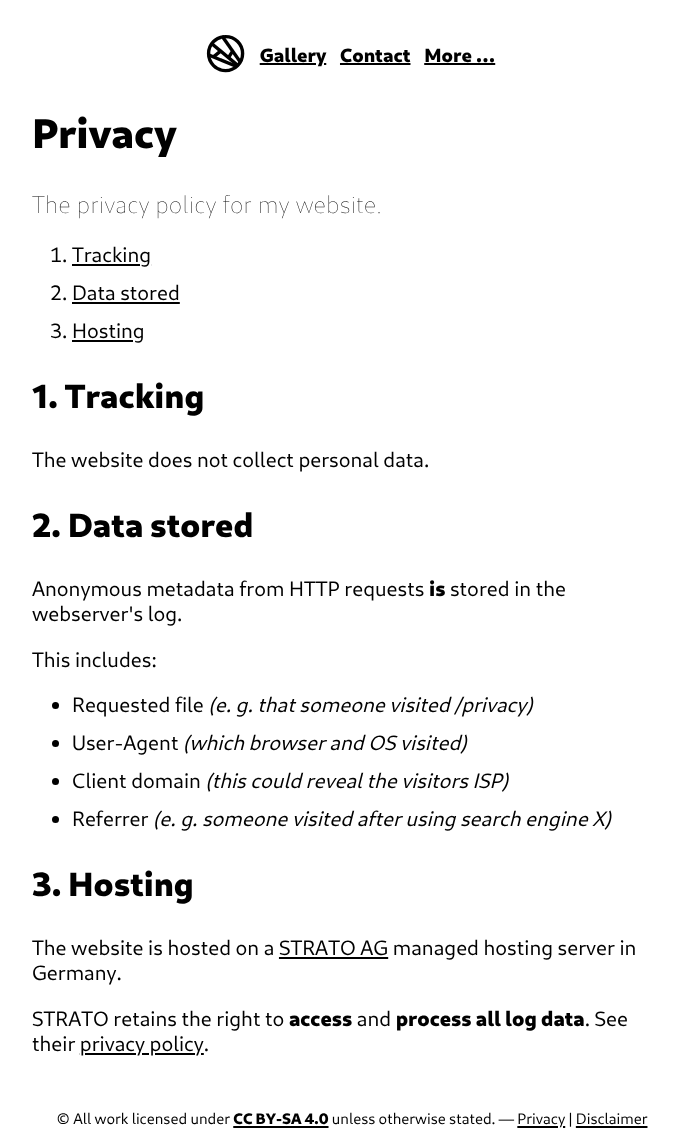
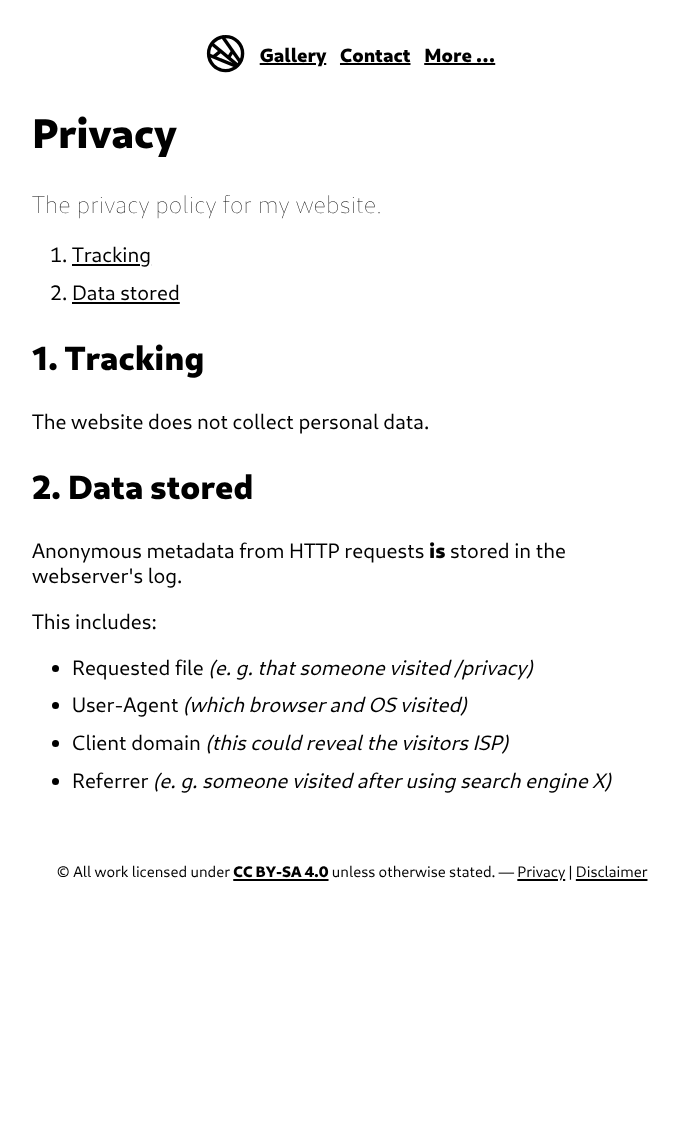
Before and after one commit to konstantintutsch/website, a Jekyll site: the page built from privacy/index.html, in a window 1280 px wide. Shown: the whole page, without its empty margins (288-967 px from the left). Built offline with Jekyll 4.4.1, drawn with Linux system fonts in a browser that asks for light colours; after the commit the page ends 900 px from its top, so only the background shows below that.

Commit message:
Move to VPS for hosting

```diff
--- a/privacy/index.html
+++ b/privacy/index.html
@@ -7,7 +7,6 @@ description: The privacy policy for my website.
 <ol>
     <li><a href="#1-tracking">Tracking</a></li>
     <li><a href="#2-data-stored">Data stored</a></li>
-    <li><a href="#3-hosting">Hosting</a></li>
 </ol>
 
 {% include heading.html level=3 text="1. Tracking" %}
@@ -25,8 +24,3 @@ description: The privacy policy for my website.
     <li>Client domain <i>(this could reveal the visitors ISP)</i></li>
     <li>Referrer <i>(e. g. someone visited after using search engine X)</i></li>
 </ul>
-
-{% include heading.html level=3 text="3. Hosting" %}
-
-<p>The website is hosted on a <a href="https://strato.de" rel="nofollow">STRATO AG</a> managed hosting server in Germany.</p>
-<p>STRATO retains the right to <b>access</b> and <b>process all log data</b>. See their <a href="https://www.strato.de/datenschutz/" rel="nofollow">privacy policy</a>.</p>
```
Also changed, not shown: 2 other files.
